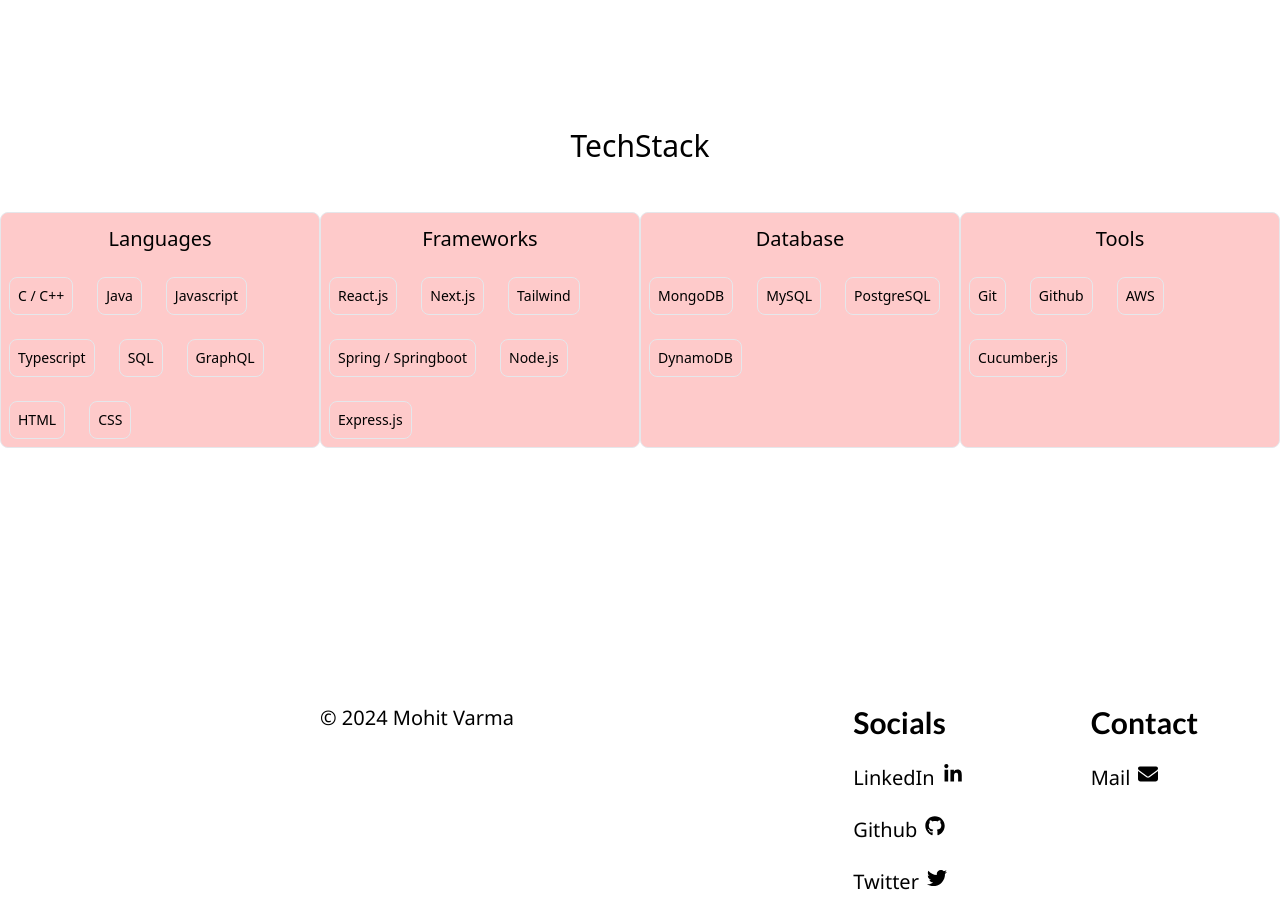
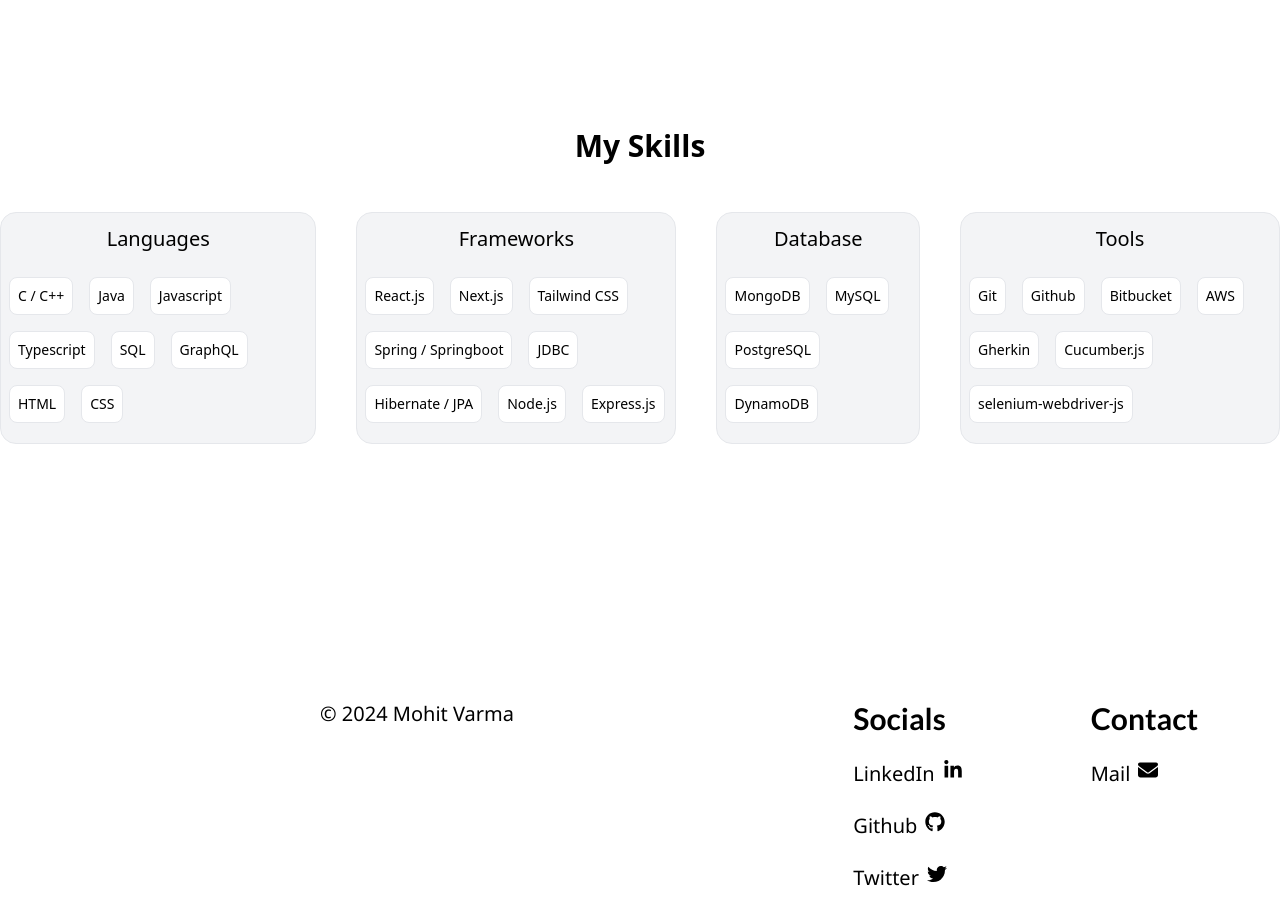
Before and after one commit to n0IQ/Portfolio, a Next.js app: page / in a window 1280 px wide. Shown: the part 900-1814 px from the top of the page. Built offline with nearby package versions, Linux system fonts and the light colour scheme; a web font is replaced by a local one.

Commit message:
Created My Skills section for home page

```diff
--- a/src/components/TechStack.tsx
+++ b/src/components/TechStack.tsx
@@ -1,16 +1,18 @@
 import {
   TechstackCardInterface,
-  techStackCards,
+  techStacks,
 } from '@/interfaces/techstackInterface';
 import TeckStackCard from './TechStackCard';
 
 export default function TeckStack() {
   return (
     <div className="mt-32">
-      <h2 className="text-center text-3xl">TechStack</h2>
+      <h2 className="text-center text-3xl font-subHeading-800 font-bold">
+        My Skills
+      </h2>
 
-      <div className="flex justify-around mt-12">
-        {techStackCards.map((card: TechstackCardInterface, index: number) => {
+      <div className="flex justify-center gap-10 mt-12">
+        {techStacks.map((card: TechstackCardInterface, index: number) => {
           return (
             <TeckStackCard key={`${card.stackType}-${index}`} card={card} />
           );
--- a/src/components/TechStackCard.tsx
+++ b/src/components/TechStackCard.tsx
@@ -6,14 +6,17 @@
   card: TechstackCardInterface;
 }) {
   return (
-    <div className="max-w-80 bg-red-200 border rounded-lg">
+    <div className="max-w-80 bg-gray-100 border rounded-2xl">
       <div className="flex-1">
         <h4 className="tech-stack-card">{card.stackType}</h4>
-        <div className="flex flex-wrap gap-2 mt-4">
-          {card.skills.map((skill: string) => (
-            <div className="skill-card">{skill}</div>
+        <div className="flex flex-wrap mt-4 ">
+          {card.skills.map((skill: string, index: number) => (
+            <div key={index} className="skill-card bg-white">
+              {skill}
+            </div>
           ))}
         </div>
+        <div className="pb-3"></div>
       </div>
     </div>
   );
--- a/src/interfaces/techstackInterface.ts
+++ b/src/interfaces/techstackInterface.ts
@@ -22,8 +22,11 @@
   skills: [
     'React.js',
     'Next.js',
-    'Tailwind',
+    'Tailwind CSS',
     'Spring / Springboot',
+    // 'J2EE',
+    'JDBC',
+    'Hibernate / JPA',
     'Node.js',
     'Express.js',
   ],
@@ -36,10 +39,18 @@
 
 const tools: TechstackCardInterface = {
   stackType: 'Tools',
-  skills: ['Git', 'Github', 'AWS', 'Cucumber.js'],
+  skills: [
+    'Git',
+    'Github',
+    'Bitbucket',
+    'AWS',
+    'Gherkin',
+    'Cucumber.js',
+    'selenium-webdriver-js',
+  ],
 };
 
-export const techStackCards: TechstackCardInterface[] = [
+export const techStacks: TechstackCardInterface[] = [
   languages,
   frameworks,
   database,
```
